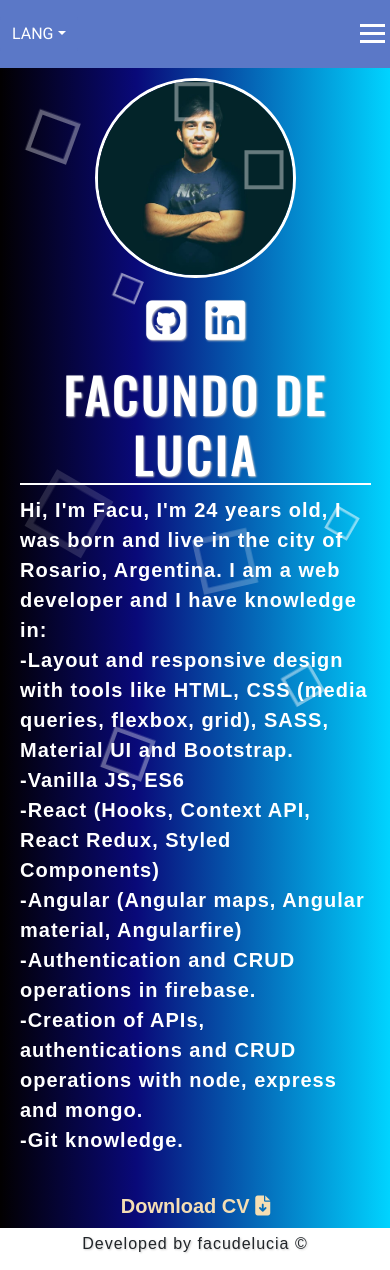
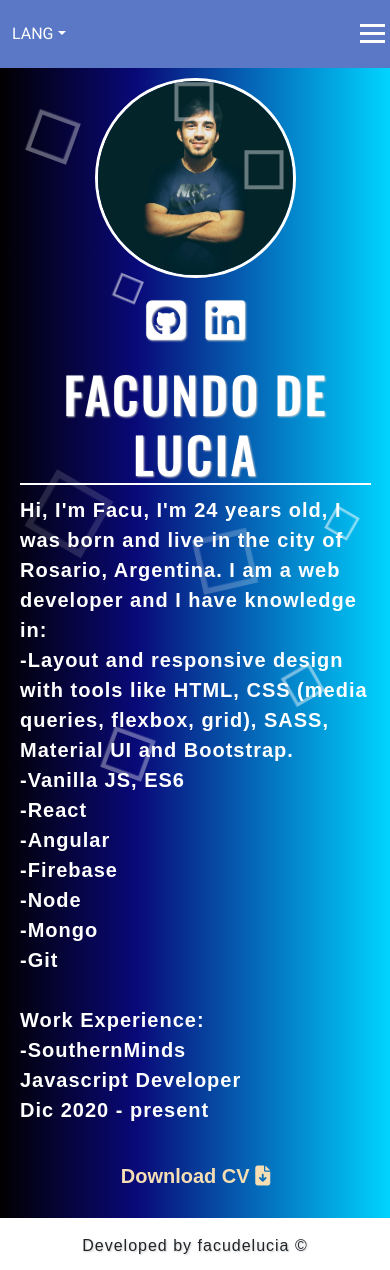
Before and after one commit to facudelucia/mi-portfolio, a React (Create React App) app: page /aboutme in a window 390 px wide. Built offline with nearby package versions, Linux system fonts and the light colour scheme.

Commit message:
flexbox seccion proyectos

```diff
--- a/src/components/AboutMe.js
+++ b/src/components/AboutMe.js
@@ -19,20 +19,32 @@ const AboutMe = () => {
                             <span><strong>-</strong>
                                 Layout and responsive design with tools like HTML, CSS (media queries, flexbox, grid), SASS, Material UI and Bootstrap.</span>
                                 <span><strong>-</strong>Vanilla JS, ES6</span>
-                                <span><strong>-</strong>React (Hooks, Context API, React Redux, Styled Components)</span>
-                                <span><strong>-</strong>Angular (Angular maps, Angular material, Angularfire)</span>
-                                <span><strong>-</strong>Authentication and CRUD operations in firebase.</span>
-                                <span><strong>-</strong>Creation of APIs, authentications and CRUD operations with node, express and mongo.</span>
-                                <span><strong>-</strong>Git knowledge.</span>
+                                <span><strong>-</strong>React</span>
+                                <span><strong>-</strong>Angular</span>
+                                <span><strong>-</strong>Firebase</span>
+                                <span><strong>-</strong>Node</span>
+                                <span><strong>-</strong>Mongo</span>
+                                <span><strong>-</strong>Git</span>
+                                <br></br>
+                                <span>Work Experience:</span>
+                                <span><strong>-</strong>SouthernMinds</span>
+                                <span>Javascript Developer</span>
+                                <span>Dic 2020 - present</span>
                             </p>
                             : <p>Hola soy Facu, tengo 24 años, nací y vivo en la ciudad de Rosario, Argentina. Soy desarrollador web y tengo conocimientos en:
                             <span><strong>-</strong>Maquetado y diseño responsivo con herramientas como HTML, CSS (media queries, flexbox, grid), SASS, Material UI y Bootstrap.</span>
-                                <span><strong>-</strong>React (Hooks, Context API, React Redux, Styled Components)</span>
-                                <span><strong>-</strong>Angular (Angular maps, Angular material, Angularfire)</span>
+                                <span><strong>-</strong>React</span>
+                                <span><strong>-</strong>Angular</span>
                                 <span><strong>-</strong>Vainilla JS, ES6</span>
-                                <span><strong>-</strong>Autenticaciones y operaciones CRUD en firebase.</span>
-                                <span><strong>-</strong>Creacion de APIs, autenticaciones y operaciones CRUD con node, express y mongo.</span>
-                                <span><strong>-</strong>Manejo de Git.</span>
+                                <span><strong>-</strong>Firebase</span>
+                                <span><strong>-</strong>Node</span>
+                                <span><strong>-</strong>Mongo</span>
+                                <span><strong>-</strong>Git</span>
+                                <br></br>
+                                <span>Experiencia laboral:</span>
+                                <span><strong>-</strong>SouthernMinds</span>
+                                <span>Javascript Developer</span>
+                                <span>Dic 2020 - actualidad</span>
                             </p>}
                         <a href={"./assets/CV.pdf"} download>{english ? "Download CV" : "Descargar CV"} <i className="fas fa-file-download"></i></a>
                     </div>
--- a/src/components/Contact.js
+++ b/src/components/Contact.js
@@ -70,7 +70,7 @@ const Contact = () => {
                 : <>
                     <div className="contact animate__animated animate__backInDown">
                     <div className="contact__location">
-                        <h2>{english ? "Where I am?":"Dónde estoy?"}</h2>
+                        <h2>{english ? "Where am I?":"Dónde estoy?"}</h2>
                         <div className="contact__map">
                             <iframe src={"https://www.google.com/maps/embed?pb=!1m18!1m12!1m3!1d107134.74394330352!2d-60.766680106335095!3d-32.95204570879521!2m3!1f0!2f0!3f0!3m2!1i1024!2i768!4f13.1!3m3!1m2!1s0x95b6539335d7d75b%3A0xec4086e90258a557!2sRosario%2C%20Santa%20Fe!5e0!3m2!1ses!2sar!4v1597703148465!5m2!1ses!2sar"} width="400" height="300" frameBorder="0" style={{ border: "0" }} allowFullScreen="" aria-hidden="false" tabIndex="0"></iframe>
                         </div>
--- a/src/components/Home.js
+++ b/src/components/Home.js
@@ -1,9 +1,9 @@
-import React,{Fragment } from 'react';
+import React, { Fragment } from 'react';
 import Typical from 'react-typical'
 import { useStateValue } from '../StateProvider';
 
 const Home = () => {
-    const [{english}] = useStateValue()
+    const [{ english }] = useStateValue()
     return (
         <Fragment>
             <div className="containerApp">
@@ -16,12 +16,10 @@ const Home = () => {
                             "facudelucia()",
                             1000,
                             "Welcome to my portfolio",
-                  1000,
-                  "Bienvenido a mi portfolio",
                             1000
                         ]}
                     />
-                    <p>{english ? "Web developer":"Desarrollador web"}</p>
+                    <p>{english ? "Web developer" : "Desarrollador web"}</p>
                     <div className="box">
                         <div></div>
                         <div></div>
--- a/src/components/ProjectCard.js
+++ b/src/components/ProjectCard.js
@@ -1,11 +1,8 @@
 import React from 'react'
 
-function ProjectCard({title, description, img, link, github}) {
+function ProjectCard({ title, description, img, link, github }) {
     return (
         <div className="projectCard">
-            <div className="projects__row">
-                <div className="projects__column">
-                    <div className="projects__card">
             <div className="projects__card-header">
                 <img src={img} />
             </div>
@@ -13,10 +10,7 @@ function ProjectCard({title, description, img, link, github}) {
                 <h2>{title}</h2>
                 <p className="projects__description">{description}</p>
                 <a href={link} target="_blank" className="projects__btn">See more</a>
-                            <a className="projects__anchor" href={github}target="_blank">See github repository</a>
-                        </div>
-                    </div>
-                </div>
+                <a className="projects__anchor" href={github} target="_blank">See github repository</a>
             </div>
         </div>
     )
--- a/src/index.css
+++ b/src/index.css
@@ -166,22 +166,16 @@ body{
 /*-----------projects styles------------*/
 .projects{
   padding-top: 10%;
+  padding-bottom: 3%;
+  padding-left: 1rem;
+  padding-right: 1rem;
+  display: flex;
+  flex-wrap: wrap;
+  justify-content: space-between;
 }
-.projects__row{
-  width: 90%;
-  margin-left: auto;
-  margin-right: auto;
-}
-.projects__column{
-  float: left;
-  width: 33%;
-  padding: 0 10px;
-  margin-bottom:30px;
-}
-.projects__card{
+.projectCard{
   background-color: white;
-  min-height: auto;
-  z-index:10;
+  margin-bottom: 12px;
 }
 .projects__card-header{
   text-align: center;
@@ -213,24 +207,24 @@ body{
   margin-top: 10px;
   display: block;
 }
-.projects__card:hover{
-    transform: scale(1.05);
-    box-shadow: -30px 30px 20px rgba(0,0,0,0.3);
-}
+
 .projects__description{
   color: gray;
 }
-@media screen and (max-width:1000px){
-  .projects__column{
-      width: 50%;
+@media screen and (min-width:576px){
+  .projectCard{
+    flex: 0 1 calc(90% - 1rem);
   }
 }
-@media screen and (max-width:620px){
-    .projects__column{
-        width:90%;
-        margin-left: 3%;
-        margin-right: auto;
-    }
+@media screen and (min-width:768px){
+  .projectCard{
+    flex: 0 1 calc(50% - 1rem);
+  }
+}
+@media screen and (min-width:992px){
+  .projectCard{
+    flex: 0 1 calc(33% - 1rem);
+  }
 }
 /*-----------contact styles-----------*/
 
@@ -323,16 +317,17 @@ textarea.contact__input{
   position: relative;
   height: 5vh;
   background: white;
-  margin-top: -20px;
+  padding-bottom: 2rem;
+  padding-top: 1rem;
 }
 #footer p{
   font-size: 16px;
-  line-height: 32px;
   letter-spacing: 1px;
   font-family: Arial, Helvetica, sans-serif;
   text-shadow: 1px 1px 2px #ccc;
-  margin-bottom: 0px;
   text-align: center;
+  padding: 0px;
+  margin: 0px;
 }
 
 /*--------------navbar styles----------------*/
@@ -389,13 +384,15 @@ nav{
 }
 .nav-links li{
   margin-top: 15px;
+  display: block;
+  padding: 1rem;
 }
 .anchor{
   color: white;
   font-weight: bold;
   text-decoration: none;
-  letter-spacing: 4px;
-  font-size: 20px;
+  letter-spacing: 2px;
+  font-size: 16px;
 }
 .anchor::after{
   content: '';
@@ -439,6 +436,7 @@ nav{
   .nav-links{
     width: 60%;
   }
+
 }
 @media screen and (max-width:768px){
   body{
```
Also changed, not shown: 2 other files (tests, documents, lock files or other folders). Lines whose indentation alone changed are shown as unchanged.
